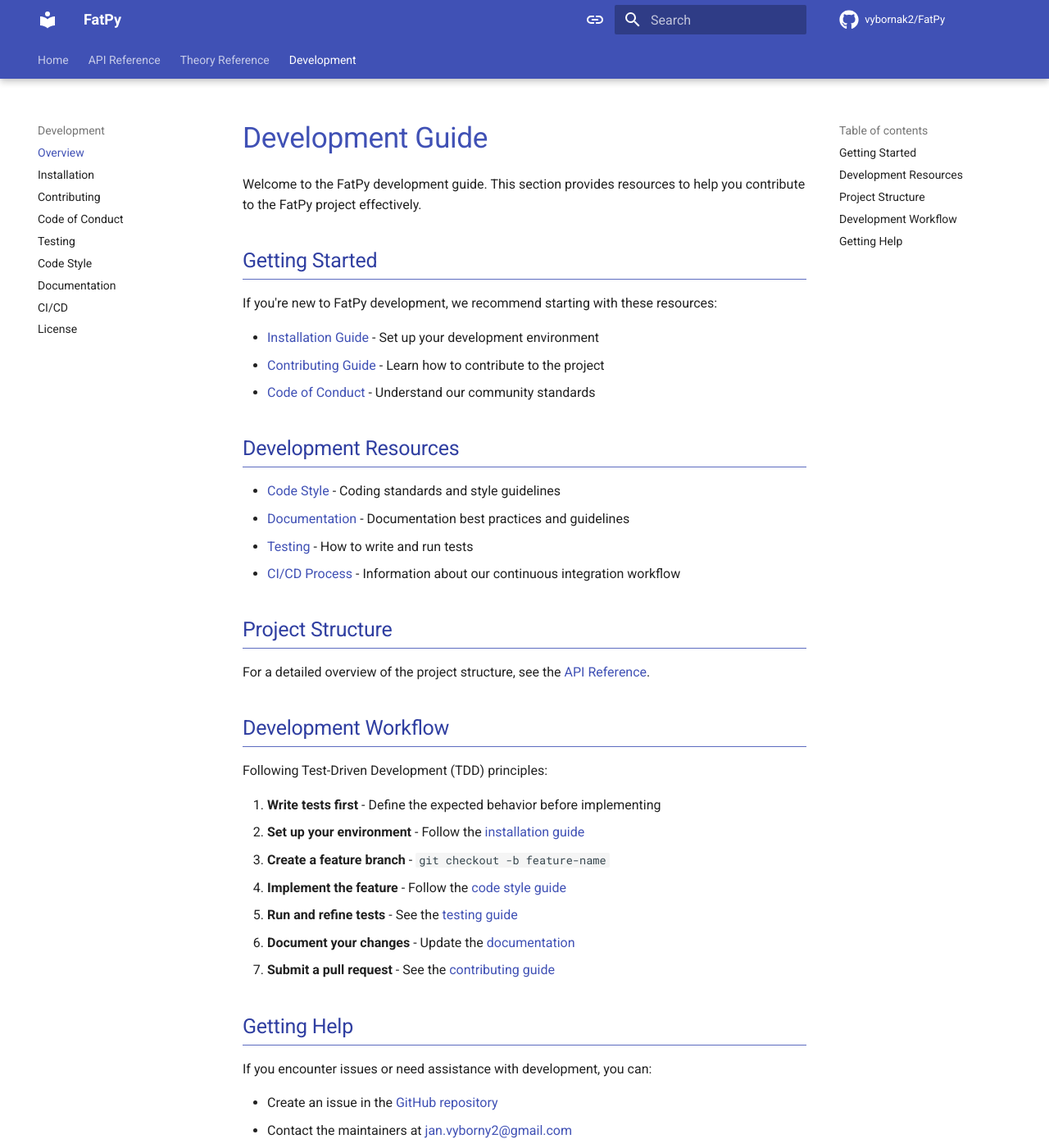
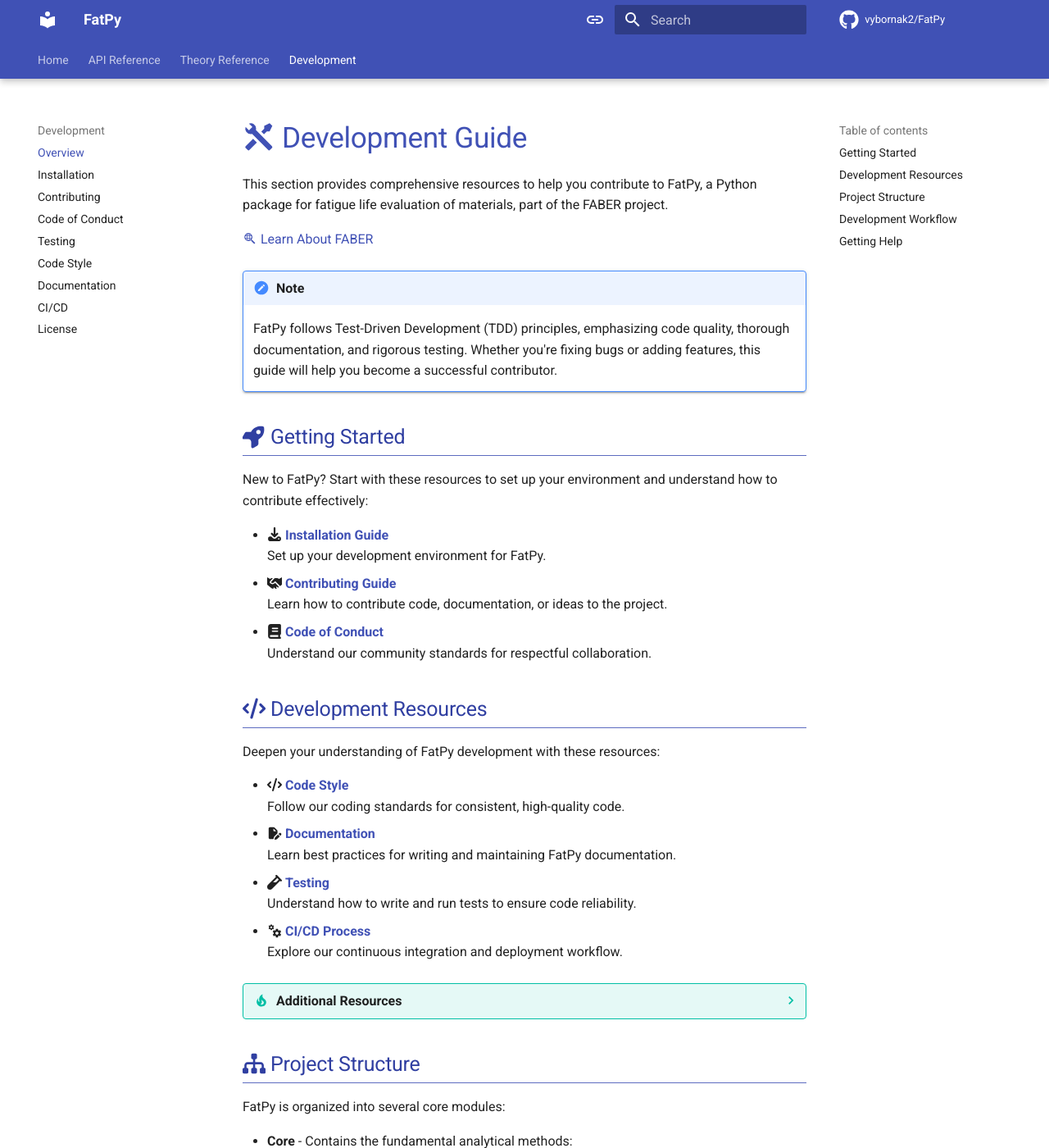
Before and after one commit to faberorg/FatPy, an MkDocs documentation site: the page built from docs/development/index.md, in a window 1280 px wide and 1400 px high. Shown: the whole window at 82% size. Built offline with MkDocs 1.6.1 and Material for MkDocs 9.7.7, drawn with Linux system fonts in a browser that asks for light colours; comment, search, counter and statistics services are not loaded; some of the changed text lies outside the part shown.

Commit message:
development index.md

````diff
--- a/docs/development/index.md
+++ b/docs/development/index.md
@@ -1,43 +1,94 @@
-# Development Guide
+---
+title: Development Guide
+---
 
-Welcome to the FatPy development guide. This section provides resources to help you contribute to the FatPy project effectively.
+# :material-tools: Development Guide
 
-## Getting Started
+This section provides comprehensive resources to help you contribute to FatPy, a Python package for fatigue life evaluation of materials, part of the FABER project.
 
-If you're new to FatPy development, we recommend starting with these resources:
+[:material-search-web: Learn About FABER](../faber_cost.md)
 
-- [Installation Guide](install.md) - Set up your development environment
-- [Contributing Guide](contributing.md) - Learn how to contribute to the project
-- [Code of Conduct](code_of_conduct.md) - Understand our community standards
+!!! note
+    FatPy follows Test-Driven Development (TDD) principles, emphasizing code quality, thorough documentation, and rigorous testing. Whether you're fixing bugs or adding features, this guide will help you become a successful contributor.
 
-## Development Resources
+## :fontawesome-solid-rocket: Getting Started
 
-- [Code Style](code_style.md) - Coding standards and style guidelines
-- [Documentation](documentation.md) - Documentation best practices and guidelines
-- [Testing](testing.md) - How to write and run tests
-- [CI/CD Process](ci_cd.md) - Information about our continuous integration workflow
+New to FatPy? Start with these resources to set up your environment and understand how to contribute effectively:
 
-## Project Structure
+- :fontawesome-solid-download: **[Installation Guide](install.md)**
+  Set up your development environment for FatPy.
+- :fontawesome-solid-handshake: **[Contributing Guide](contributing.md)**
+  Learn how to contribute code, documentation, or ideas to the project.
+- :fontawesome-solid-book: **[Code of Conduct](code_of_conduct.md)**
+  Understand our community standards for respectful collaboration.
 
-For a detailed overview of the project structure, see the [API Reference](../api/index.md).
+## :fontawesome-solid-code: Development Resources
 
-## Development Workflow
+Deepen your understanding of FatPy development with these resources:
 
-Following Test-Driven Development (TDD) principles:
+- :fontawesome-solid-code: **[Code Style](code_style.md)**
+  Follow our coding standards for consistent, high-quality code.
+- :fontawesome-solid-file-pen: **[Documentation](documentation.md)**
+  Learn best practices for writing and maintaining FatPy documentation.
+- :fontawesome-solid-vial: **[Testing](testing.md)**
+  Understand how to write and run tests to ensure code reliability.
+- :material-cogs: **[CI/CD Process](ci_cd.md)**
+  Explore our continuous integration and deployment workflow.
 
-1. **Write tests first** - Define the expected behavior before implementing
-2. **Set up your environment** - Follow the [installation guide](install.md)
-3. **Create a feature branch** - `git checkout -b feature-name`
-4. **Implement the feature** - Follow the [code style guide](code_style.md)
-5. **Run and refine tests** - See the [testing guide](testing.md)
-6. **Document your changes** - Update the [documentation](documentation.md)
-7. **Submit a pull request** - See the [contributing guide](contributing.md)
+??? tip "Additional Resources"
+    - Join our [GitHub Discussions](https://github.com/vybornak2/FatPy/discussions) for community support.
+    - Find contribution ideas in our [GitHub Issues](https://github.com/vybornak2/FatPy/issues).
 
-## Getting Help
+## :fontawesome-solid-sitemap: Project Structure
 
-If you encounter issues or need assistance with development, you can:
+FatPy is organized into several core modules:
 
-- Create an issue in the [GitHub repository](https://github.com/vybornak2/fatpy/issues)
-- Contact the maintainers at <jan.vyborny2@gmail.com>
+- **Core** - Contains the fundamental analytical methods:
+  - Stress-Life: Methods for stress-based fatigue analysis
+  - Strain-Life: Methods for strain-based fatigue analysis
+  - Energy-Life: Methods for energy-based fatigue analysis
+- **Data Parsing** - Tools for handling input/output operations
+- **Utilities** - Supporting functionality and helper methods
+
+Get a detailed overview of FatPy’s modules and functions:
+
+**[:fontawesome-solid-book-open: API Reference](../api/index.md)**{.md-button}
+
+## :fontawesome-solid-code-branch: Development Workflow
+
+Follow our Test-Driven Development (TDD) workflow:
+
+1. **Write Tests First**
+   Define expected behavior before coding.
+2. **Set Up Your Environment**
+   :fontawesome-solid-download: [Installation Guide](install.md)
+3. **Create a Feature Branch**
+
+    ```bash
+    git checkout -b feature-name
+    ```
+
+4. **Implement the Feature**
+    Follow the [Code Style Guide](code_style.md).
+5. **Run and Refine Tests**
+    :fontawesome-solid-vial: [Testing Guide](testing.md)
+6. **Document your Changes**
+    Use [Documentation](documentation.md) resources!
+7. **Submit a pull request**
+    :fontawesome-solid-handshake: [Contributing Guide](contributing.md)
+
+## :material-help-box-outline: Getting Help
+
+Need assistance with FatPy development? Reach out through these channels:
+
+- :simple-github:  **[GitHub Discussions](https://github.com/vybornak2/FatPy/discussions)**
+    Join for community support.
+- :fontawesome-solid-bug: **[Report an Issue](https://github.com/vybornak2/fatpy/issues)**
+    Create an issue on our GitHub repository for bugs or questions.
+- **:fontawesome-solid-envelope: Contact Maintainers**
+
+| Maintainer        | Position        | Email                       |
+| ----------------- | --------------- | --------------------------- |
+| Jan Výborný       |                 | <jan.vyborny2@gmail.com>    |
 
 Thank you for contributing to FatPy!
````
